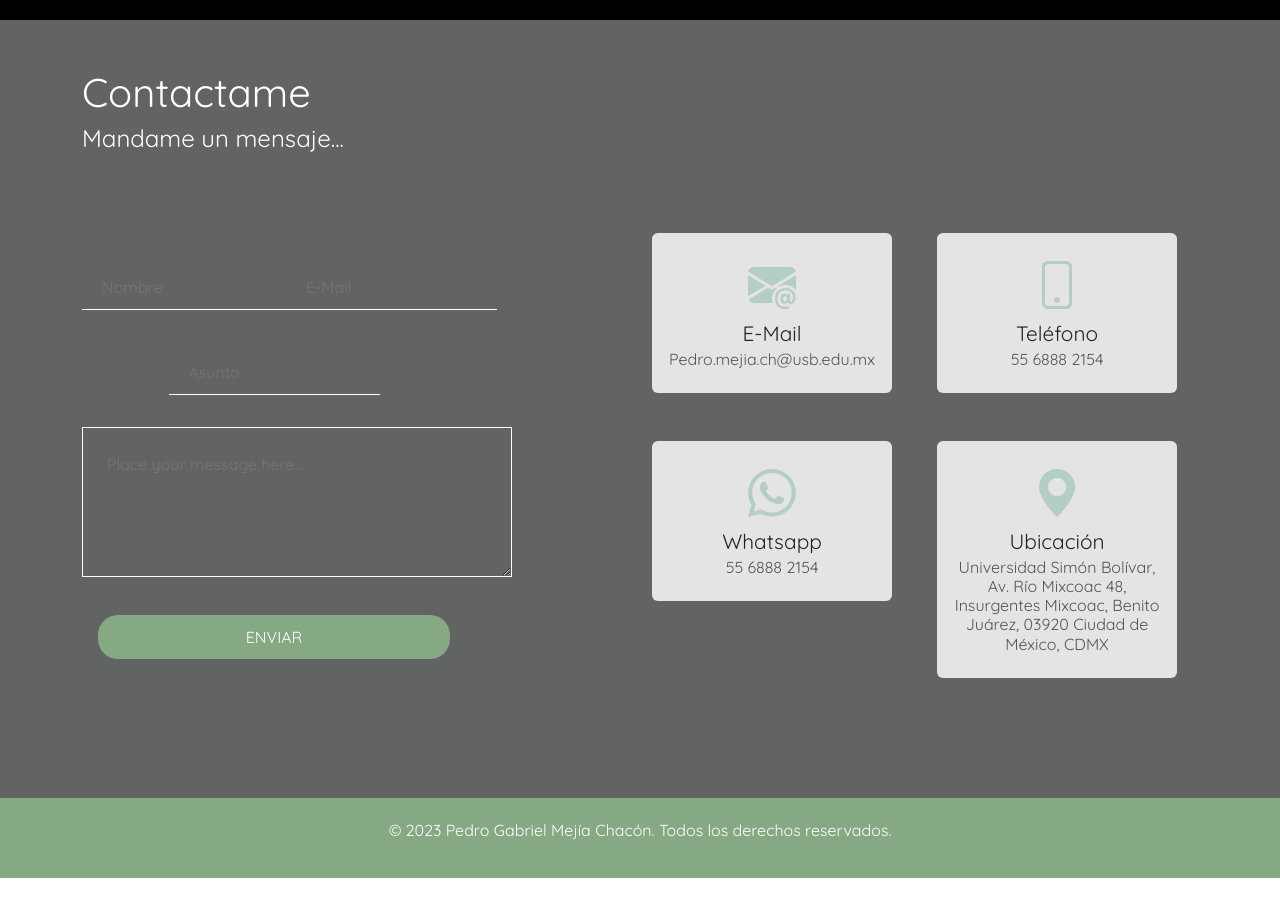
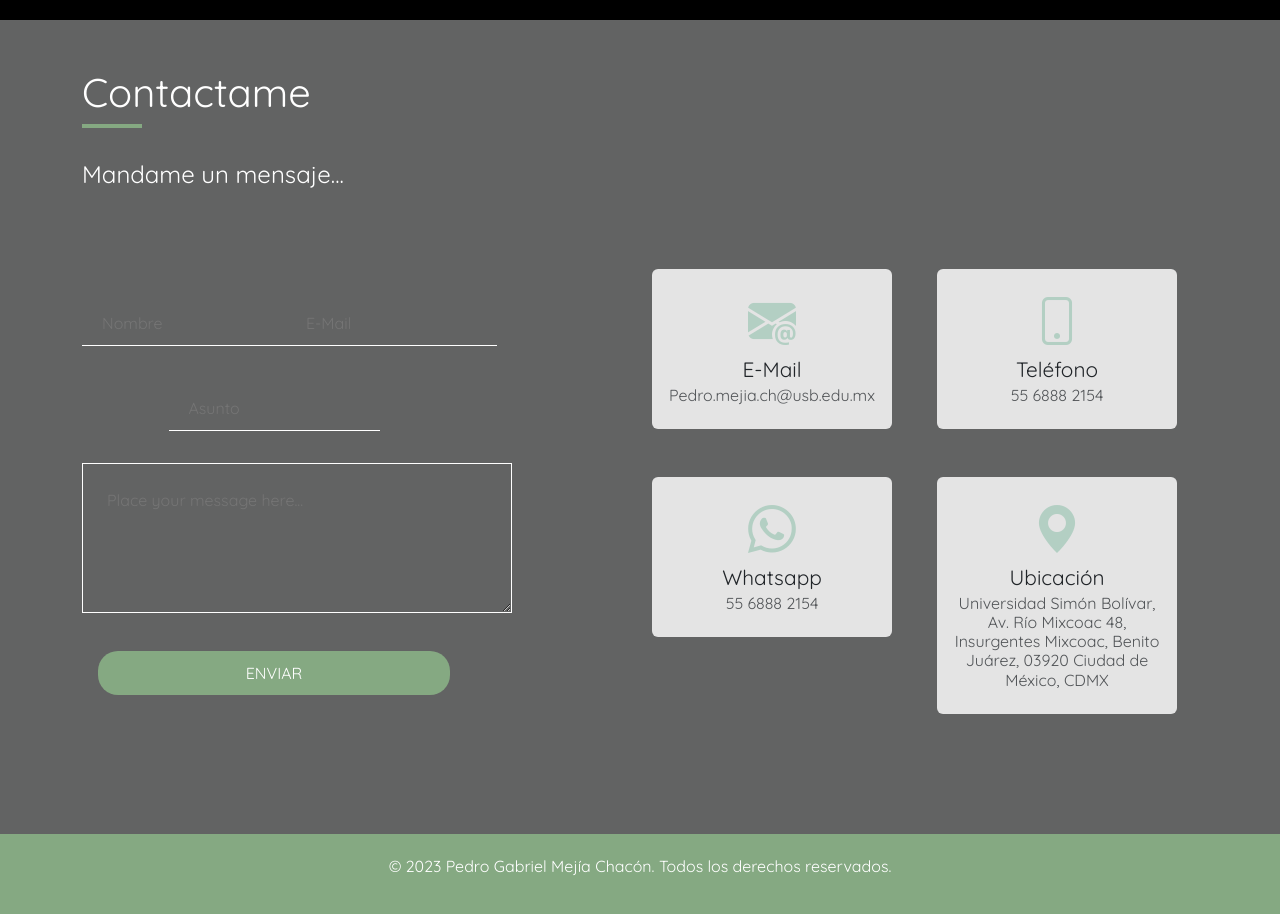
Before and after one commit to Pedromejiaa/portafolio, a plain HTML site: page index.html in a window 1280 px wide. Shown: the part 780-1694 px from the top of the page. Before the commit the page ends 1658 px from the top, so only its background shows below. Drawn offline with Linux system fonts and the light colour scheme.

Commit message:
Add files via upload

```diff
--- a/CSS/index.css
+++ b/CSS/index.css
@@ -106,6 +106,13 @@ body{
         }
     }
 }
+.divider{
+    height: 4px;
+    width: 60px;
+    background-color: #85a982;
+    margin-top: 5px;
+    margin-bottom: 2em;
+}
 .card:hover{
     transform: scale(1.05);
     box-shadow: 11px 9px 15px #B3CFC3;/*sombra de la tarjeta al poner el cursor*/
--- a/index.html
+++ b/index.html
@@ -7,7 +7,7 @@
     <link rel="stylesheet" href="./CSS/bootstrap.min.css">
     <link rel="stylesheet" href="./CSS/bootstrap-icons/bootstrap-icons.min.css">
     <link rel="stylesheet" href="./CSS/index.css">
-
+    <link rel="shortcut icon" href="./img/logos/PGMC.ico">
 </head>
 <body>
     <header>
@@ -71,6 +71,7 @@
     <section class="contacto py-5" id="contacto">
         <div class="container">
         <h1>Contactame</h1>
+        <div class="divider"></div>
         <h4>Mandame un mensaje...</h4>
         <div class="py-5">
             <div class="row">
@@ -123,7 +124,7 @@
                 <div class="col-lg-6 col-md-6 col-sm-4 py-4">
                     <div class="card" >
                     <div class="card-body">
-                        <i class="bi bi-whatsapp"></i>
+                        <a href="https://api.whatsapp.com/send?phone=5568882154"><i class="bi bi-whatsapp"></i></a>
                         <h5 class="card-title">Whatsapp</h5>
                         <h6 class="card-subtitle mb-2 text-muted">55 6888 2154</h6>
                     </div>
```
